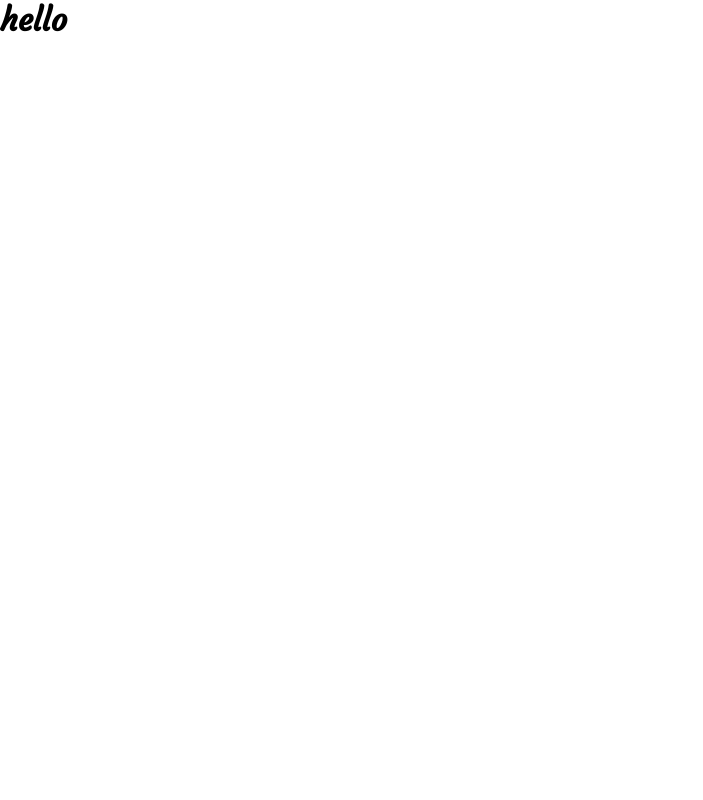
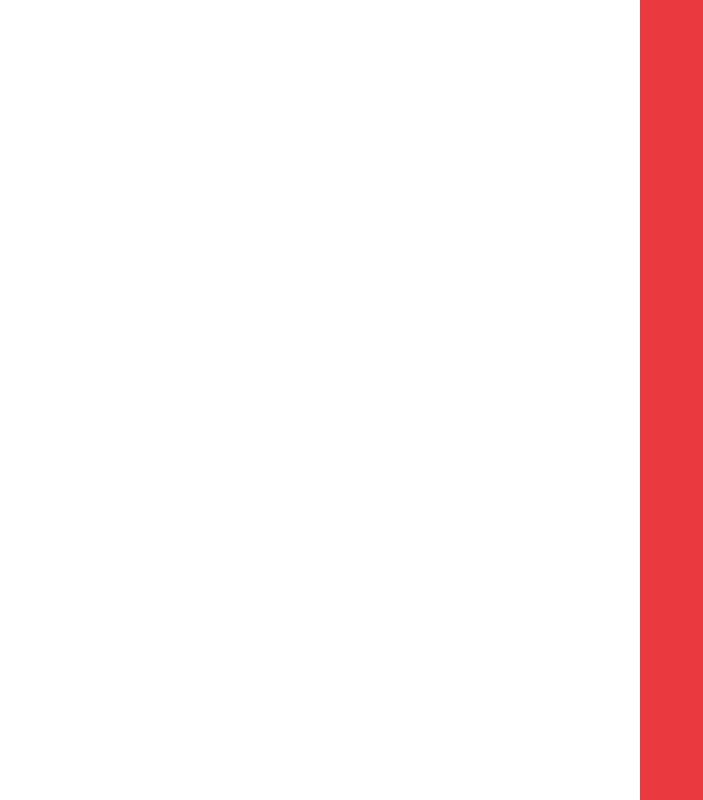
Before and after one commit to katmart93/shopping-cart-app, a React (Create React App) app: page / in a window 1280 px wide. Shown: the whole page, without its empty margins (0-703 px from the left). Built offline with nearby package versions, Linux system fonts and the light colour scheme.

Commit message:
hero component imported in app

```diff
--- a/src/App.js
+++ b/src/App.js
@@ -1,11 +1,11 @@
+// components
+import Hero from "./components/Hero";
+
+// styles
 import "./App.css";
 
 function App() {
-  return (
-    <div className="App">
-      <h1>hello</h1>
-    </div>
-  );
+  return <Hero />;
 }
 
 export default App;
```
